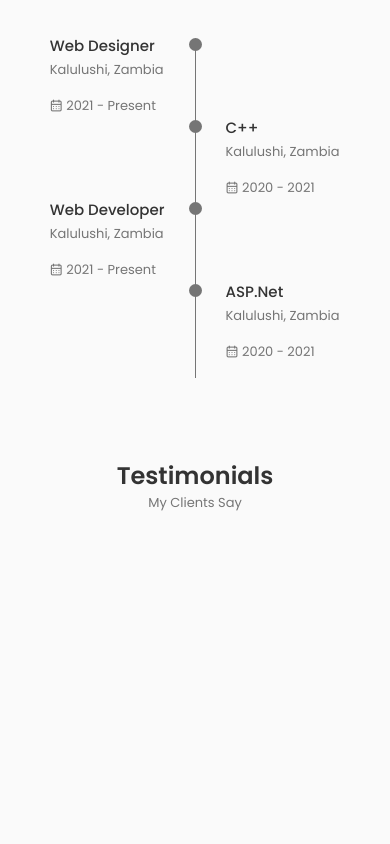
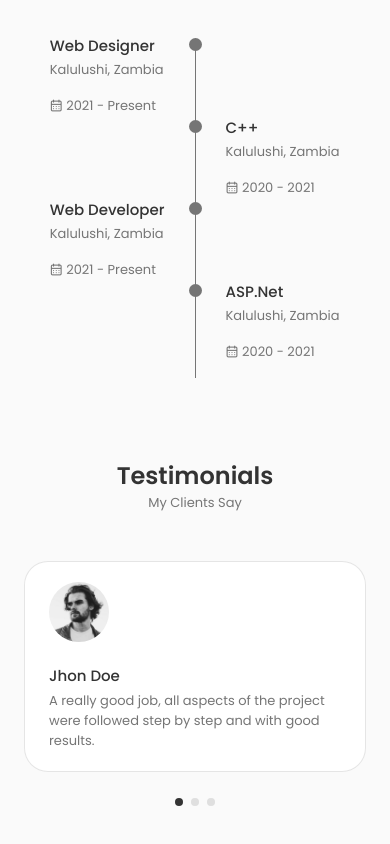
Before and after one commit to DezMoon/portfolio-website-reactjs, a React (Create React App) app: page / in a window 390 px wide. Shown: the part 3463-4307 px from the top of the page. Before the commit the page ends 4136 px from the top, so only its background shows below. Built offline with nearby package versions, Linux system fonts and the light colour scheme.

Commit message:
Added Testimonials

```diff
--- a/package.json
+++ b/package.json
@@ -9,6 +9,7 @@
     "react": "^18.2.0",
     "react-dom": "^18.2.0",
     "react-scripts": "5.0.1",
+    "swiper": "^9.2.0",
     "web-vitals": "^2.1.4"
   },
   "scripts": {
--- a/src/components/testimonials/Testimonials.jsx
+++ b/src/components/testimonials/Testimonials.jsx
@@ -1,6 +1,15 @@
 import React from "react";
 import "./testimonials.css";
 import { Data } from "./Data";
+// Import Swiper React components
+import { Swiper, SwiperSlide } from "swiper/react";
+
+// Import Swiper styles
+import "swiper/css";
+import "swiper/css/pagination";
+
+// import required modules
+import { Pagination } from "swiper";
 
 const Testimonials = () => {
     return (
@@ -9,13 +18,35 @@
 
             <span className="section_subtitle">My Clients Say</span>
 
-            <div className="testimonial_container">
+            <Swiper className="testimonial_container"
+             loop={true}
+             grabCursor={true}
+             spaceBetween={24}
+             pagination={{
+               clickable: true,
+             }}
+             breakpoints={{
+               576: {
+                 slidesPerView: 2,
+               },
+               768: {
+                 slidesPerView: 2,
+                 spaceBetween: 48,
+               },
+             }}
+             modules={[Pagination]}
+            >
                 {Data.map(({id, image, title, description}) => {
                     return (
-                        <div className="testimonial" key={id}></div>
+                        <SwiperSlide className="testimonial_card" key={id}>
+                            <img src={image} alt="" className="testimonial_img" />
+
+                            <h3 className="testimonial_name">{title}</h3>
+                            <p className="testimonial_description">{description}</p>
+                        </SwiperSlide>
                     )
                 })}
-            </div>
+            </Swiper>
         </section>
     )
 }
--- a/src/components/testimonials/testimonials.css
+++ b/src/components/testimonials/testimonials.css
@@ -0,0 +1,49 @@
+.testimonial_container {
+    width: 750px;
+}
+
+.testimonial_card {
+    background-color: var(--container-color);
+    border: 1px solid rgba(0, 0, 0, 0.1);
+    padding: 1.5rem 2rem;
+    border-radius: 1.5rem;
+    margin-bottom: var(--mb-3);
+}
+
+.testimonial_img {
+    width: 60px;
+    border-radius: 3rem;
+    margin-bottom: var(--mb-1);
+}
+
+.testimonial_name {
+    font-size: var(--normal-font-size);
+    font-weight: var(--font-medium);
+    margin-bottom: var(--mb-0-25);
+}
+
+.testimonial_description {
+    font-size: var(--small-font-size);
+}
+
+/*Swiper Class*/
+.swiper-pagination-bullet {
+    background-color: var(--text-color) !important;
+}
+
+.swiper-pagination-bullet-active {
+    background-color: var(--title-color) !important;
+}
+
+/*Breackpoints*/
+
+@media screen and (max-width: 992px) {
+    .testimonial_container {
+        width: initial;
+    }
+
+    .testimonial_card {
+        padding: 1.25rem 1.5rem;
+    }
+
+}
```
Also changed, not shown: 1 other file (tests, documents, lock files or other folders).
